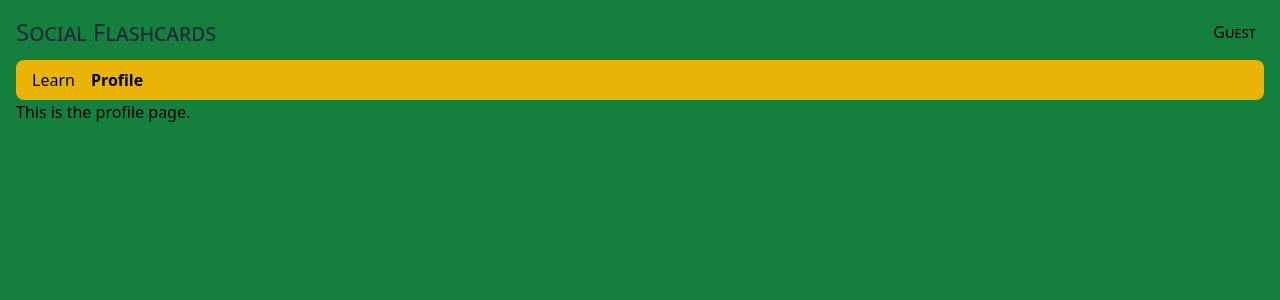
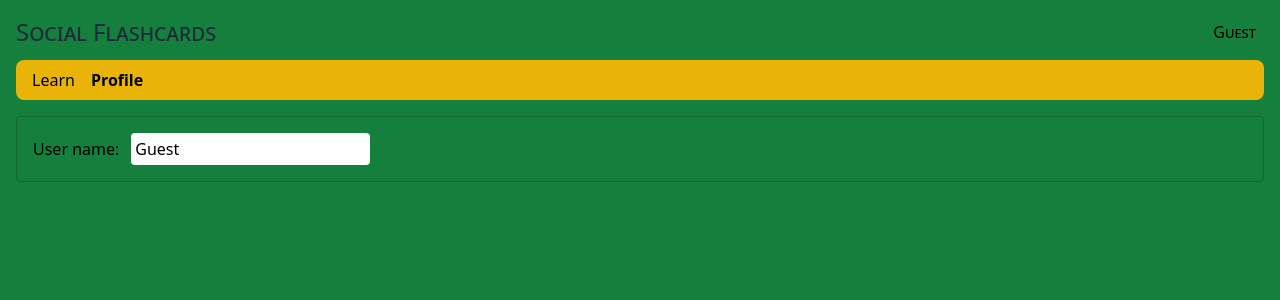
Before and after one commit to Underground-Learning-Club/soflash, a React (Vite) app: page /profile in a window 1280 px wide. Shown: the top 300 px of the page. Built offline with nearby package versions, Linux system fonts and the light colour scheme.

Commit message:
showing guest

```diff
--- a/src/pages/PageProfile.tsx
+++ b/src/pages/PageProfile.tsx
@@ -1,5 +1,19 @@
+import { useContext } from "react";
+import { AppContext } from "../AppContext";
+
 export const PageProfile = () => {
+	const { appData } = useContext(AppContext);
+
 	return (
-		<p>This is the profile page.</p>
-	)
-}
+		<section className="pt-4">
+			<form>
+				<fieldset className="border border-green-800 rounded p-4">
+					<div className="flex gap-3 items-center">
+						<label htmlFor="fullName">User name:</label>
+						<input className="p-1 rounded" type="text" value={appData.username} name="fullName" id="fullName" />
+					</div>
+				</fieldset>
+			</form>
+		</section>
+	);
+};
```
